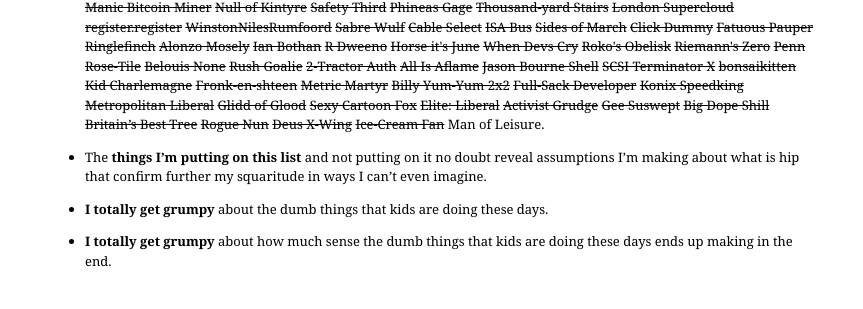
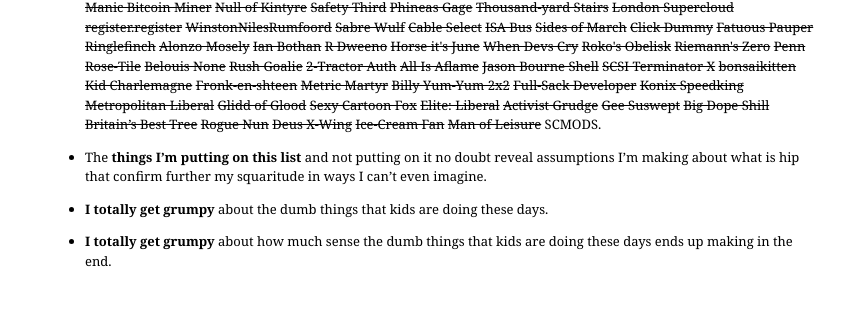
Before and after one commit to paulfitz/paulfitz.github.io, a Jekyll site: the page built from index.html, in a window 1280 px wide and 900 px high, scrolled down 1582 px. Shown: the part 145-454 px from the top of the window, without its empty margins (208-1071 px from the left). Built offline with Jekyll 4.4.1, drawn with Linux system fonts in a browser that asks for light colours; some web fonts are replaced.

Commit message:
more pike

```diff
--- a/_data/pikes.json
+++ b/_data/pikes.json
@@ -71,5 +71,6 @@
   "Rogue Nun",
   "Deus X-Wing",
   "Ice-Cream Fan",
-  "Man of Leisure"
+  "Man of Leisure",
+  "SCMODS"
 ]
```
